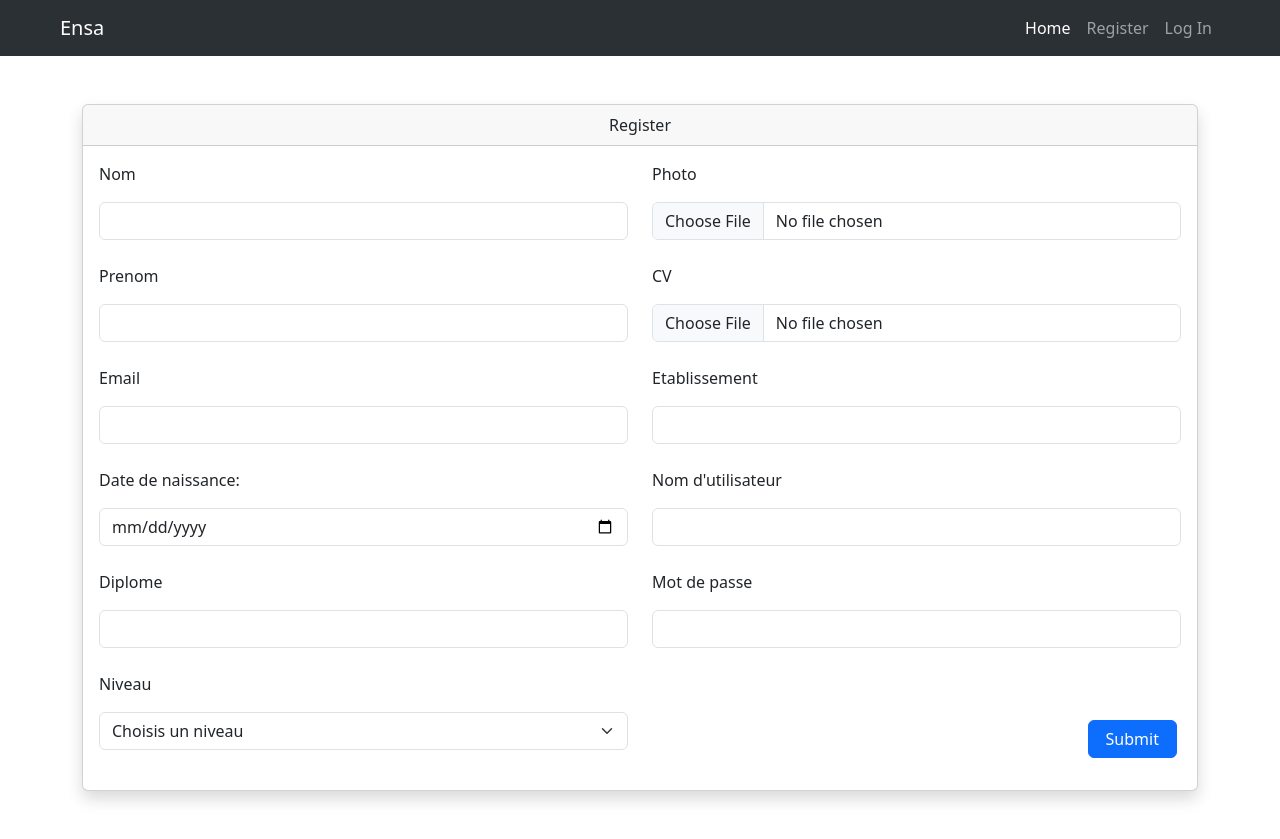
After one commit to AbdessadekHM/Concours, a PHP site: page /Concours/pages/Register/register.php in a window 1280 px wide. The commit adds this page. Run offline with PHP 8.4, Linux system fonts and the light colour scheme.

Commit message:
Add register page and feature with a bug of storing

```diff
--- /dev/null
+++ b/pages/Register/confirmation.php
@@ -0,0 +1,5 @@
+<?php
+session_start();
+$verfiy_token = str_replace("token=","",$_SERVER['QUERY_STRING']);
+$_SESSION['token'] = $verfiy_token;
+header("Location: verify.php");
--- /dev/null
+++ b/pages/Register/register.php
@@ -0,0 +1,105 @@
+<?php
+session_start();
+$page_title = 'Register';
+?>
+<?php include('../../includes/header.php') ?>
+<?php include('../../includes/navbar.php') ?>
+<div class="py-5">
+
+    <div class="container">
+        <div class="row justify-content-center">
+            <div class="col-md-12">
+                <?php if(isset($_SESSION['message'])): ?>
+                <h4 class="alert alert-<?php if($_SESSION['status']){echo 'success';}else{echo 'danger';} ?>">
+                    <?= $_SESSION['message'] ?></h4>
+                <?php endif?>
+                <?php unset($_SESSION['message']) ?>
+                <div class="card shadow">
+                    <div class="card-header text-center">
+                        Register
+                    </div>
+                    <div class="card-body">
+                        <form class="row justify-content-around" action='code.php' enctype="multipart/form-data"
+                            method="POST">
+                            <div class="container">
+                                <div class="row">
+                                    <div class="col-md-6">
+                                        <!-- First column content (left side) -->
+                                        <div class="form-group pb-4">
+                                            <label class='pb-3' for="nom">Nom</label>
+                                            <input required type="text" class="form-control" id="nom" name='nom'>
+                                        </div>
+                                        <div class="form-group pb-4">
+                                            <label class='pb-3' for="prenom">Prenom</label>
+                                            <input required type="text" class="form-control" id="prenom" name='prenom'>
+                                        </div>
+                                        <div class="form-group pb-4">
+                                            <label class='pb-3' for="email">Email</label>
+                                            <input required type="email" class="form-control" id="email" name="email">
+                                        </div>
+                                        <div class="form-group pb-4">
+                                            <label class='pb-3' for="naissance">Date de naissance:</label>
+                                            <input required type="date" class="form-control" id="naissance"
+                                                name="naissance">
+                                        </div>
+                                        <div class="form-group pb-4">
+                                            <label class='pb-3' for="diplome">Diplome</label>
+                                            <input required type="text" class="form-control" id="diplome"
+                                                name='diplome'>
+                                        </div>
+                                        <div class="form-group pb-4">
+                                            <label class='pb-3' for="niveau">Niveau</label>
+                                            <select required class="form-select" name='niveau'
+                                                aria-label="Default select example">
+                                                <option selected value="" disabled>Choisis un niveau</option>
+                                                <option value="2">BAC+2</option>
+                                                <option value="3">BAC+3</option>
+                                            </select>
+                                        </div>
+                                    </div>
+                                    <div class="col-md-6">
+                                        <!-- Second column content (right side) -->
+                                        <div class="form-group pb-4">
+                                            <label class='pb-3' for="photo">Photo</label>
+                                            <input required type="file" class="form-control" id="photo" name='photo'>
+                                        </div>
+                                        <div class="form-group pb-4">
+                                            <label class='pb-3' for="cv">CV</label>
+                                            <input required type="file" class="form-control" id="cv" name='cv'>
+                                        </div>
+                                        <div class="form-group pb-4">
+                                            <label class='pb-3' for="etabli">Etablissement</label>
+                                            <input required type="text" class="form-control" id="etabli" name='etabli'>
+                                        </div>
+                                        <div class="form-group pb-4">
+                                            <label class='pb-3' for="log">Nom d'utilisateur</label>
+                                            <input required type="text" class="form-control" id="log" name="log">
+                                        </div>
+                                        <div class="form-group pb-4">
+                                            <label class='pb-3' for="mdp">Mot de passe</label>
+                                            <input required type="password" class="form-control" id="mdp" name="mdp">
+                                        </div>
+                                        <div class="row form-group pt-5 pe-3 justify-content-end">
+                                            <button name='register_btn' class=" col-md-2 btn btn-primary "
+                                                type="submit">
+                                                Submit
+                                            </button>
+                                        </div>
+                                    </div>
+                                </div>
+                            </div>
+                        </form>
+                    </div>
+                </div>
+            </div>
+        </div>
+    </div>
+
+</div>
+
+
+
+
+
+
+<?php include('../../includes/footer.php') ?>
--- a/utils/store.php
+++ b/utils/store.php
@@ -3,9 +3,10 @@ function Store($file,$type,$name){
     $target_dir = "../../uploads/$type/";
     $extension = pathinfo(basename($file['name']), PATHINFO_EXTENSION);
     $target_file = $target_dir . $name . '.' .$extension ;
-    $uploadOk = 1;
     try {
+        echo "</br>$target_file</br>";
         move_uploaded_file($file['tmp_name'],$target_file);
+        echo 'fine';
     } catch (Exception $e) {
         echo 'error' . $e->getMessage();
     }
```
Also changed, not shown: pages/Register/code.php (added, +56 -0 lines), pages/Register/verify.php (added, +64 -0 lines).
